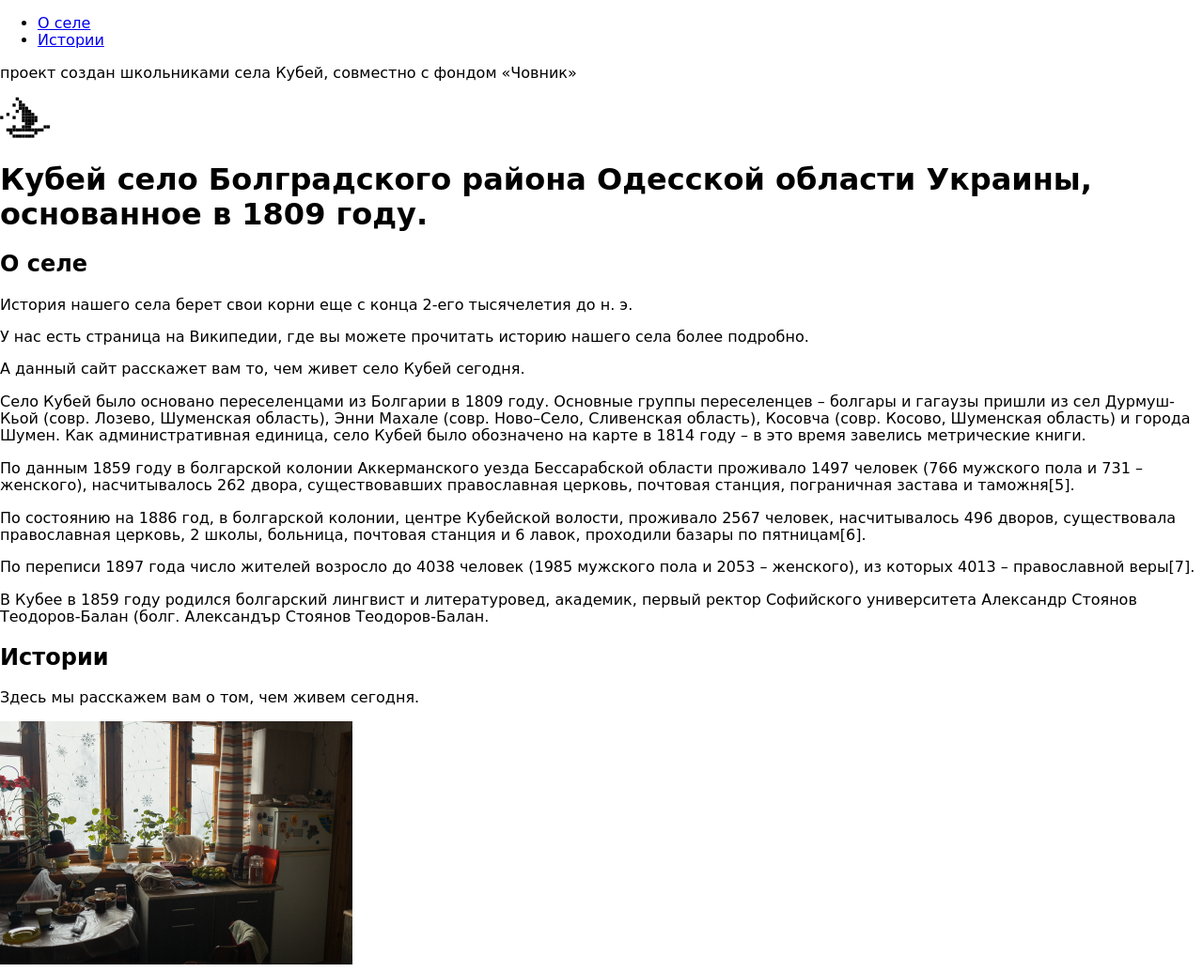
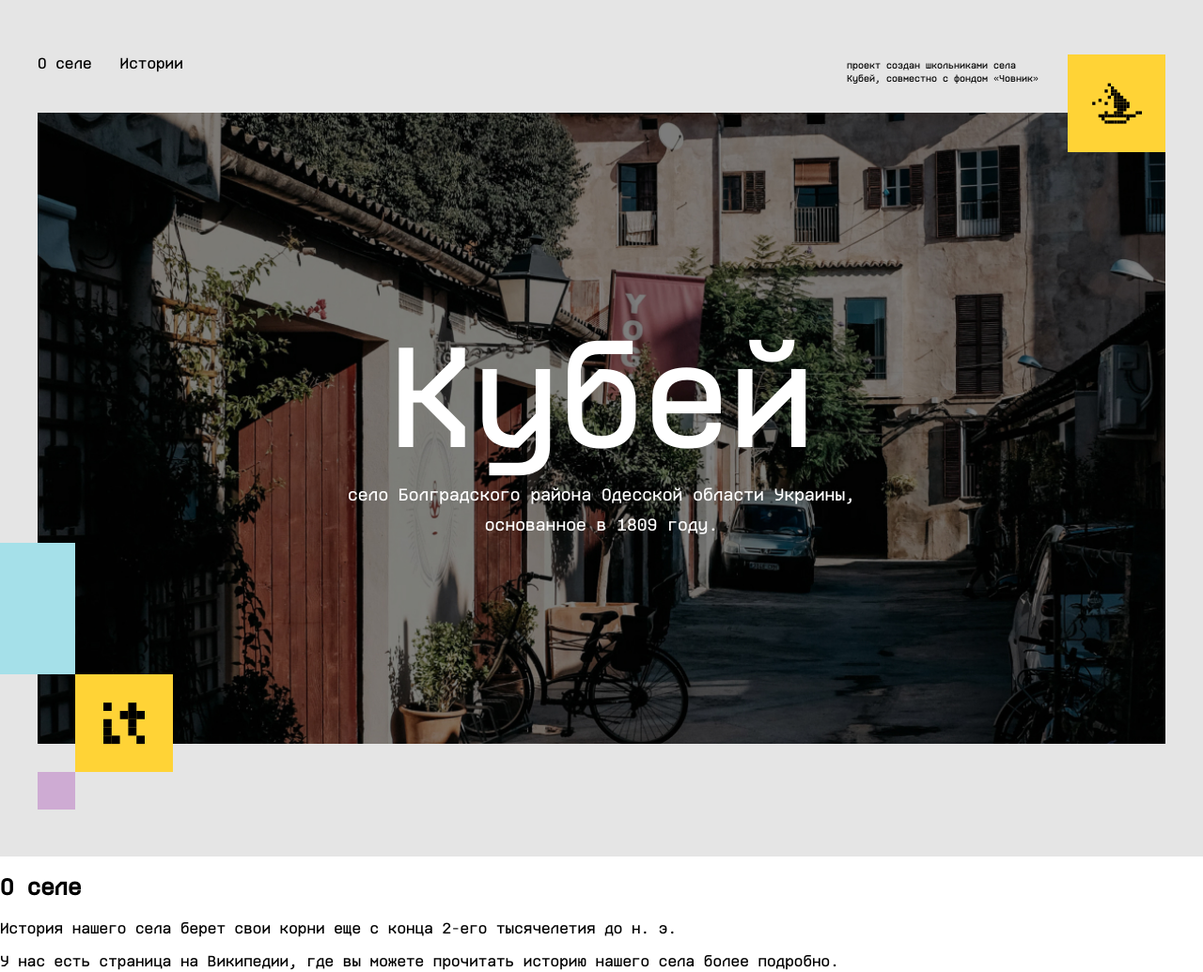
Before and after one commit to it-chovnyk/school-site, a website built with Parcel: page src/index.html in a window 1280 px wide. Shown: the top 1035 px of the page at 94% size. Built offline with nearby package versions, Linux system fonts and the light colour scheme; a web font is replaced by a local one.

Commit message:
Add styles for Header and Hero sections

```diff
--- a/package.json
+++ b/package.json
@@ -2,7 +2,7 @@
   "name": "chovnyk",
   "version": "1.0.0",
   "description": "",
-  "main": "index.html",
+  "main": "./dist/index.html",
   "scripts": {
     "start": "parcel serve ./src/index.html",
     "build": "parcel build ./src/index.html",
--- a/src/index.html
+++ b/src/index.html
@@ -22,30 +22,37 @@
 </head>
 <body>
 
-  <header>
-    <nav>
-      <ul>
-        <li>
+  <header class="header">
+    <div class="container">
+      <nav class="nav">
+        <ul class="nav-list">
+          <li class="nav-list__item">
             <a href="#about">О селе</a>
           </li>
-        <li>
+          <li class="nav-list__item">
             <a href="#stories">Истории</a>
           </li>
         </ul>
       </nav>
-    <p>
+      <p class="header-disclaimer">
         проект создан школьниками села Кубей, совместно с фондом «Човник»
       </p>
-    <a href="#">
+      <a class="chovnyk-logo" href="#">
         <img src="../assets/chovnyk-logo.svg" alt="Човник">
       </a>
+    </div>
   </header>
   <main>
     <section class="hero">
-      <h1>
+      <div class="container">
+        <h1 class="hero_heading">
           Кубей
           <span>село Болградского района Одесской области Украины, основанное в 1809 году.</span>
         </h1>
+        <div class="hero_it">
+          <img src="../assets/it-icon.svg" alt="">
+        </div>
+      </div>
     </section>
     <section id="about" class="about">
       <div class="col">
--- /dev/null
+++ b/src/styles/header.css
@@ -0,0 +1,60 @@
+.header {
+  position: absolute;
+  top: 3.625rem;
+  left: 0;
+  right: 0;
+
+  .container {
+    position: relative;
+    z-index: 1;
+    display: flex;
+    align-items: center;
+  }
+
+  &-disclaimer {
+    position: absolute;
+    top: 0.3125rem;
+    right: 8.1875rem;
+    max-width: 13rem;
+    margin: 0;
+    font-size: 0.625rem;
+    line-height: 1.4;
+  }
+}
+.nav {
+  margin-right: auto;
+
+  &-list {
+    display: flex;
+    margin: 0;
+    padding: 0;
+    list-style: none;
+
+    &__item {
+
+      a {
+        color: var(--font-color);
+        text-decoration: none;
+
+        &:hover {
+          text-decoration: underline;
+        }
+      }
+
+      + .nav-list__item {
+        margin-left: 1.875rem;
+      }
+    }
+  }
+}
+.chovnyk-logo {
+  position: absolute;
+  top: 0;
+  right: 0;
+  display: flex;
+  align-items: center;
+  justify-content: center;
+  width: 6.5rem;
+  height: 6.5rem;
+  background-color: var(--primary-color);
+}
--- /dev/null
+++ b/src/styles/hero.css
@@ -0,0 +1,58 @@
+.hero {
+  padding: 7.5rem 0;
+  background-color: var(--hero-bg-color);
+
+  .container {
+    position: relative;
+    display: flex;
+    align-items: center;
+    min-height: 42rem;
+    background: url('../../assets/hero-bg.jpg') center/cover no-repeat;
+  }
+
+  &_heading {
+    flex: 1;
+    color: var(--secondary-font-color);
+    font-size: 9.4375rem;
+    font-weight: 400;
+    text-align: center;
+
+    span {
+      display: block;
+      max-width: 34.375rem;
+      margin: 0 auto;
+      font-size: 1.125rem;
+      line-height: 2rem;
+    }
+  }
+  &_it {
+    position: absolute;
+    left: 2.5rem;
+    bottom: -1.875rem;
+    display: flex;
+    align-items: center;
+    justify-content: center;
+    width: 6.5rem;
+    height: 6.5rem;
+    background-color: var(--primary-color);
+
+    &::before {
+      content: '';
+      position: absolute;
+      top: -8.75rem;
+      left: -8.75rem;
+      width: 8.75rem;
+      height: 8.75rem;
+      background-color: var(--secondary-color);
+    }
+    &::after {
+      content: '';
+      position: absolute;
+      bottom: -2.5rem;
+      left: -2.5rem;
+      width: 2.5rem;
+      height: 2.5rem;
+      background-color: var(--alt-secondary-color);
+    }
+  }
+}
--- a/src/styles/index.css
+++ b/src/styles/index.css
@@ -1,3 +1,5 @@
 @import "../../node_modules/normalize.css/normalize.css";
 @import "./variables.css";
 @import "./main.css";
+@import "./header.css";
+@import "./hero.css";
--- a/src/styles/main.css
+++ b/src/styles/main.css
@@ -1,3 +1,18 @@
+@font-face {
+  font-family: "Ki-Medium";
+  src:
+    url('../../assets/fonts/KiMedium/font.woff2') format('woff2'),
+    url('../../assets/fonts/KiMedium/font.woff') format('woff');
+}
+:root {
+  font-size: 16px;
+  scroll-behavior: smooth;
+}
 body {
-  font-family: 'Kelly Slab', cursive;
+  font-family: "Ki-Medium", sans-serif;
 }
+.container {
+  width: 100%;
+  max-width: 75rem;
+  margin: 0 auto;
+}
--- a/src/styles/variables.css
+++ b/src/styles/variables.css
@@ -1,3 +1,10 @@
 :root {
   --primary-color: #FFD336;
+  --secondary-color: #A5E0E9;
+  --alt-secondary-color: #CEABD3;
+  --font-color: #000000;
+  --secondary-font-color: #ffffff;
+  --alt-font-color: #727272;
+  --font-bg-color: #EAE6E0;
+  --hero-bg-color: #E5E5E5;
 }
```
Also changed, not shown: assets/about.jpg (added), assets/fonts/KiMedium/font.woff (added), assets/fonts/KiMedium/font.woff2 (added), assets/help-bg.jpg (added), assets/hero-bg.jpg (added), assets/it-icon.svg (added). Lines whose indentation alone changed are shown as unchanged.
